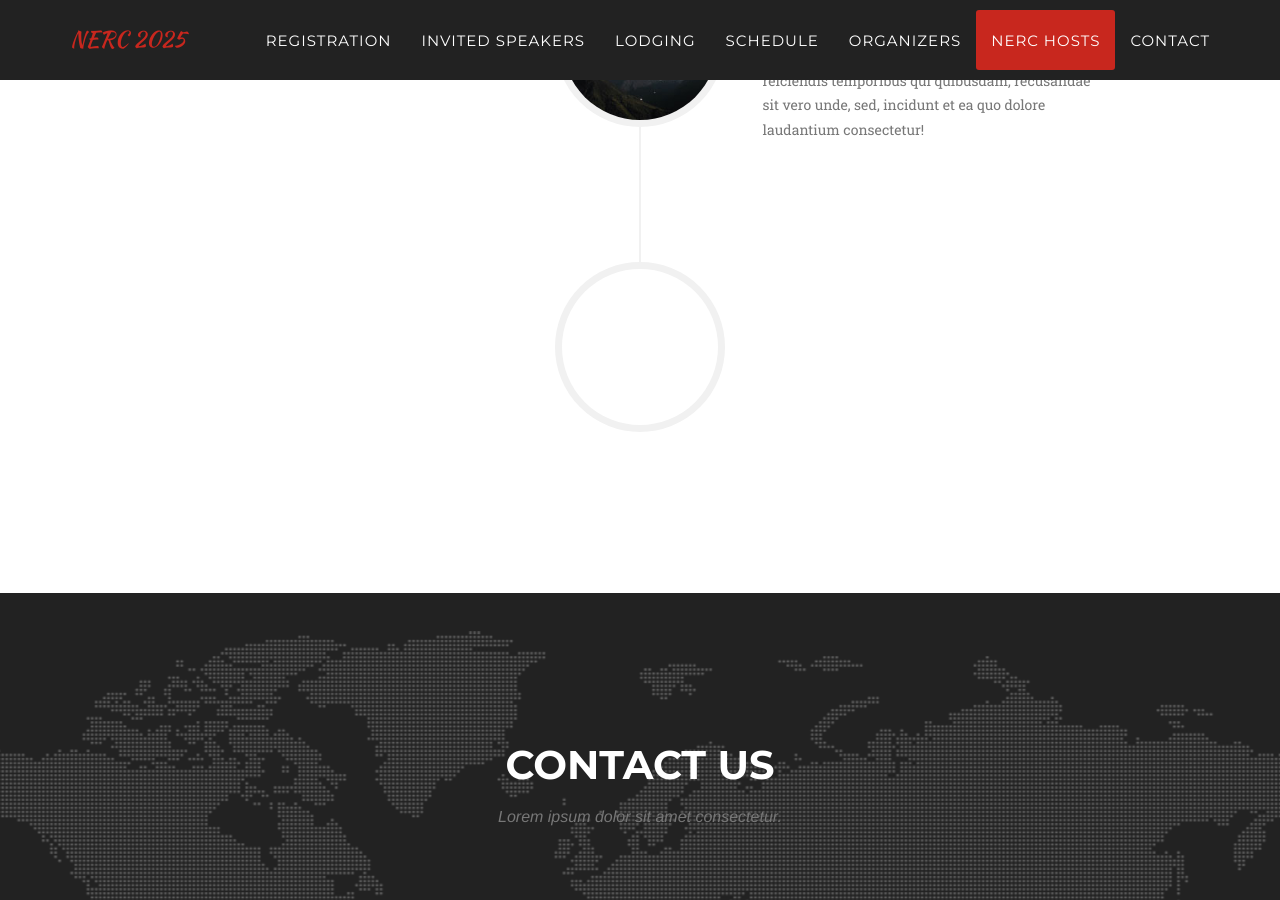
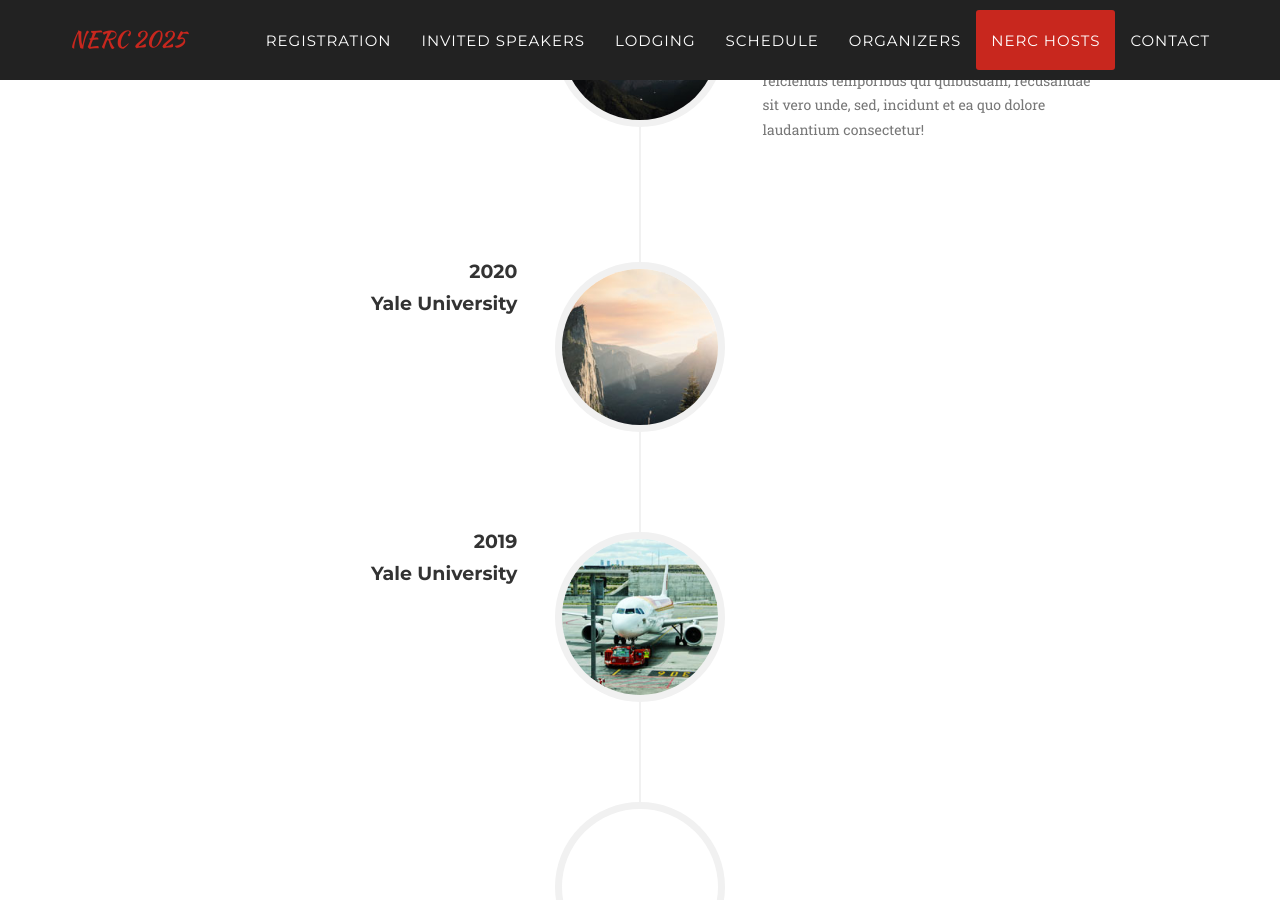
Before and after one commit to Cornell-Tech-AIRLab/cornell2025.nerc.io, a Jekyll site: the page built from index.html, in a window 1280 px wide and 900 px high, scrolled down 9407 px. Built offline with Jekyll 4.4.1, drawn with Linux system fonts in a browser that asks for light colours; some web fonts are replaced.

Commit message:
update nerc_host.html

```diff
--- a/_includes/nerc_hosts.html
+++ b/_includes/nerc_hosts.html
@@ -60,6 +60,28 @@
                                 </div>
                             </div>
                         </li>
+                        <li>
+                            <div class="timeline-image">
+                                <img class="img-circle img-responsive" src="img/nerc_hosts/1.jpg" alt="">
+                            </div>
+                            <div class="timeline-panel">
+                                <div class="timeline-heading">
+                                    <h4>2020</h4>
+                                    <h4 class="subheading">Yale University</h4>
+                                </div>
+                            </div>
+                        </li>
+                        <li>
+                            <div class="timeline-image">
+                                <img class="img-circle img-responsive" src="img/nerc_hosts/2.jpg" alt="">
+                            </div>
+                            <div class="timeline-panel">
+                                <div class="timeline-heading">
+                                    <h4>2019</h4>
+                                    <h4 class="subheading">Yale University</h4>
+                                </div>
+                            </div>
+                        </li>
                         <li class="timeline-inverted">
                             <div class="timeline-image">
                                 <h4>Be Part
```
